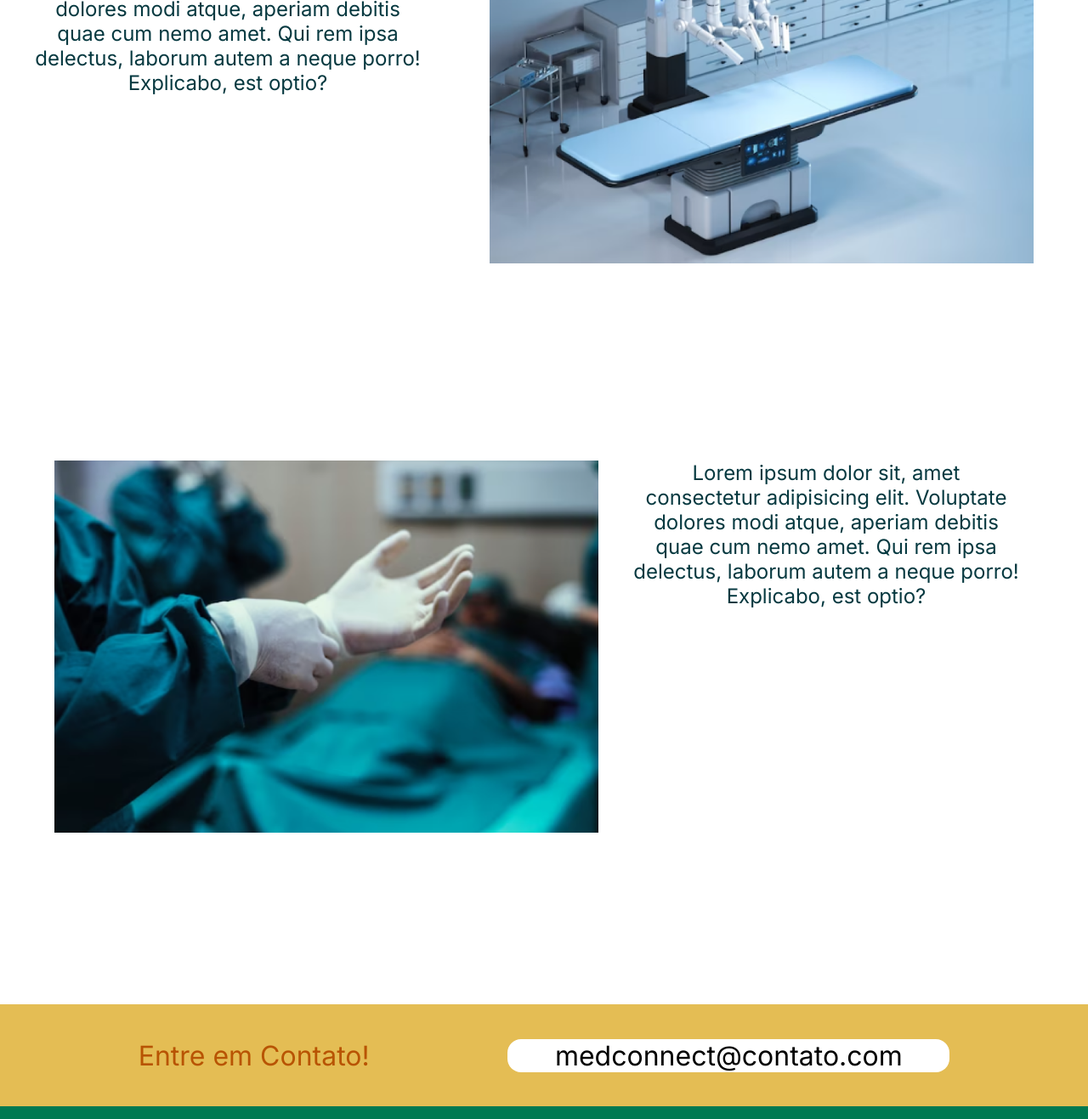
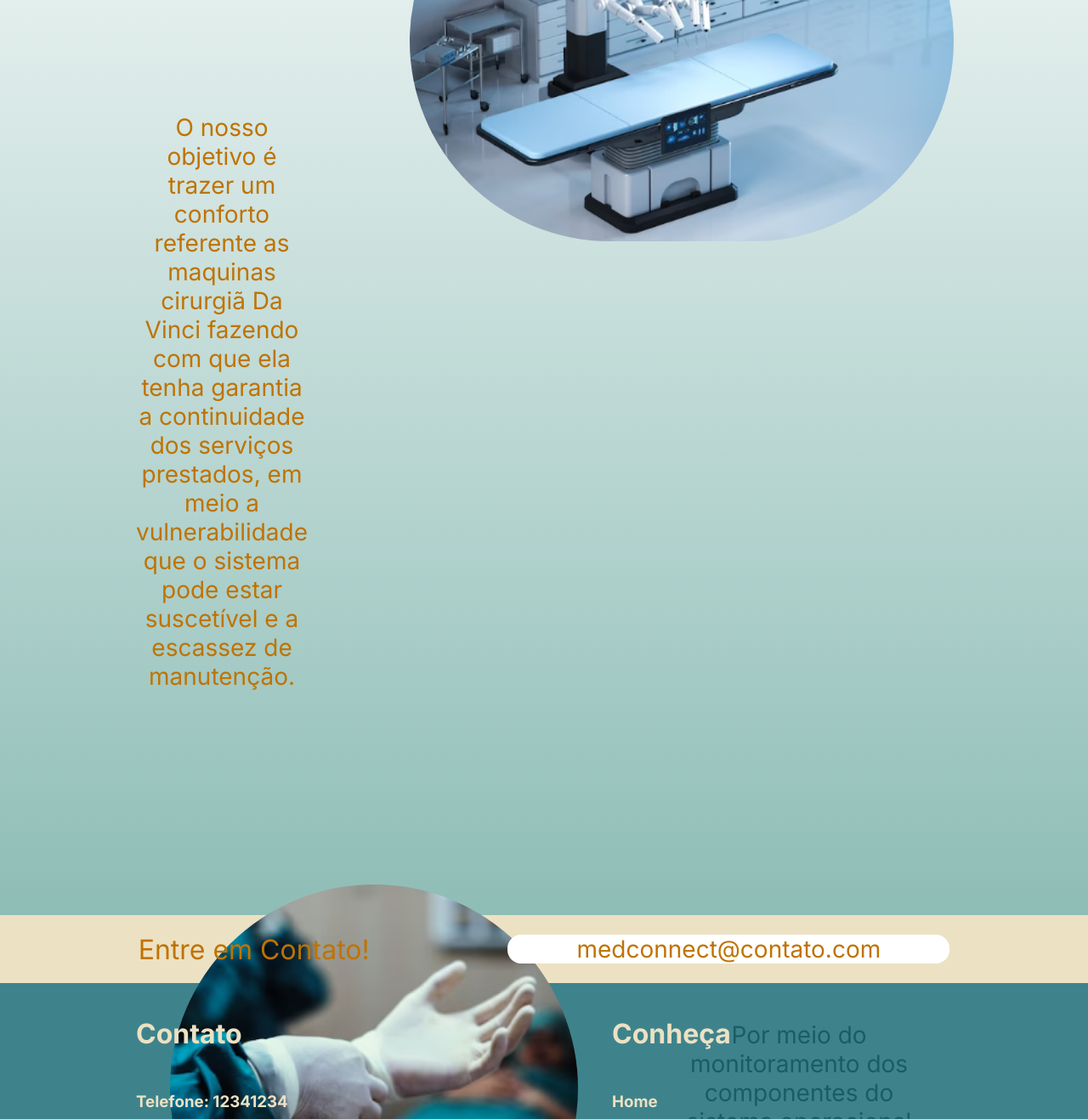
Before and after one commit to Grupo-3-sptech/site, a plain HTML site: page saibaMais.html in a window 1280 px wide. Shown: the part 469-1786 px from the top of the page at 85% size. Drawn offline with Linux system fonts and the light colour scheme.

Commit message:
atualização do SaibaMais e Rodapé e Menu

```diff
--- a/css/Menu.css
+++ b/css/Menu.css
@@ -1,28 +1,38 @@
-
-.navbar{
+.navbar {
     display: flex;
     flex-direction: row;
-    justify-content: space-evenly;
+    justify-content: space-between;
     align-items: center;
+
 }
 
-.logo img{
-    width: 50vh;
+.logo img {
+    width: 35vh;
     padding-left: 6vh;
-    margin-top: 2vh;
+    margin-top: 3vh;
 }
 
-.opcoes{
-    margin-left: 6vh;
-    font-size: 2.5vh;
+.opcoes {
+    margin-left: 10vh;
+    font-size: 2.3vh;
+    padding-right: 6vh;
+
 }
 
-.opcoes a{
+.opcoes a {
     color: #3E838C;
     text-decoration: none;
-    margin: 4vh;
+    margin: 1.5vh;
+
 }
 
-.opcoes .entrar{
-    color: orange;
+.opcoes a:hover {
+    color: #BF7300;
+    font-size: 3vh;
+
+
 }
+
+.opcoes .entrar {
+    color: #BF7300;
+}
--- a/css/rodape.css
+++ b/css/rodape.css
@@ -11,13 +11,13 @@ body {
 .rodape_todo {
     width: 100%;
     height: 60vh;
-    /* background-color: blue; */
+
 }
 
 .rodape_cima {
     width: 100%;
-    height: 15vh;
-    background-color: #e4bd54;
+    height: 10vh;
+    background-color: #ECE1C3;
     display: flex;
     justify-content: space-evenly;
     align-items: center;
@@ -27,7 +27,7 @@ body {
 .rodape_meio {
     width: 100%;
     height: 50vh;
-    background-color: rgb(0, 121, 81);
+    background-color: #3E838C;
     display: flex;
     justify-content: center;
     justify-content: space-evenly;
@@ -59,8 +59,8 @@ body {
 .rodape_baixo {
     width: 100%;
     height: 10vh;
-    background-color: rgb(12, 54, 12);
-    color: white;
+    background-color: #063940;
+    color: #ECE1C3;
     align-items: center;
     display: flex;
     justify-content: center;
@@ -76,7 +76,8 @@ body {
     background-color: white;
     border-radius: 2vh;
     text-align: center;
-    font-size: 4vh;
+    font-size: 3.5vh;
+    color: #BF7300;
 
 
     /* align-items: center; */
@@ -89,39 +90,43 @@ body {
 
 .Entre_em_contato{
     font-size: 4vh;
-    color: #b85403;
+    color: #BF7300;
 }
 
 .rodape_meio_texto_direito h1 {
  width: 50vh;
  height: 6vh;
  margin-top: 5vh;
+ color: #ECE1C3;
 }
 
 .rodape_meio_texto_direito h3 {
        width: 50vh;
        height: 4vh;
        font-weight: bold;
+       color: #ECE1C3;
 }
 
 .rodape_meio_texto_Esquerdo h1{
     width: 50vh;
     height: 6vh;
     margin-top: 5vh;
+    color: #ECE1C3;
 }
 
 .rodape_meio_texto_Esquerdo h3{
     width: 50vh;
     height: 0vh;
     font-weight: bold;
+
 }
 
 .rodape_meio_texto_Esquerdo h3 a {
     text-decoration: none;
-    color: white;
+    color: #ECE1C3;
 }
 
 .rodape_meio_texto_Esquerdo h3 a:hover {
-    color: rgb(12, 54, 12);
+    color: #063940;
     font-size: 3vh;
 }
--- a/css/saibaMais.css
+++ b/css/saibaMais.css
@@ -1,15 +1,10 @@
-body{
+body {
     margin: 0;
     padding: 0;
     background-size: cover;
-    font-family: inter;
+    font-family: 'Inter', sans-serif;
 }
 
-
-
-body {
-    margin: 0;
-}
 
 .container {
     display: flex;
@@ -22,11 +17,12 @@ body {
 
     width: 100%;
     height: 100%;
-    background-color:white;
+    background-color: white;
     display: flex;
 
 }
-.navBar{
+
+.navBar {
     width: 700px;
     display: flex;
     color: #3E838C;
@@ -47,6 +43,7 @@ justify-content: space-around;
     color: #3E838C;
 
 }
+
 .topicosl {
     text-decoration: none;
     color: #BF7300;
@@ -65,85 +62,101 @@ justify-content: space-around;
 
 .container .cardR h2 {
     font-size: 50px;
-    color:#3E838C;
+    color: #3E838C;
 
 
 }
+
 .cardR img {
     width: 600px;
     height: 400px;
 }
 
 @font-face {
-    font-family:inter ;
+    font-family: inter;
     src: url(/Fonte/Inter-VariableFont_slnt\,wght.ttf);
 }
 
 
-.fundo{
+.fundo {
 
-    background-size:cover;
+    background-size: cover;
     background-position: center;
     text-align: center;
     width: 100%;
-    height: 90vh;
+    height: 180vh;
+    background: rgb(142, 189, 182);
+    background: linear-gradient(0deg, rgba(142, 189, 182, 1) 0%, rgba(255, 255, 255, 1) 100%);
 }
-.SaibaMais{
-    color: #063940;
-    font-size: 13vh;
+
+.SaibaMais {
+    color: #BF7300;
+    font-size: 12vh;
     margin-bottom: 10vh;
-    margin-left: -10vh;
+    margin-left: 10vh;
 
 }
-.bloco1{
+
+.bloco1 {
     display: flex;
 }
 
-#fotoS1{
+#fotoS1 {
     object-fit: cover;
     width: 80vh;
     margin-top: 22vh;
-    margin-right: 8vh;
+    margin-right: 20vh;
+    border-radius: 50vh;
+
 }
-.text1{
-    margin-top: 10vh;
-    margin-right: 10vh;
-    margin-left: 5vh;
-    color: #063940;
-    font-size: 3vh;
+
+.text1 {
+    margin-top: 25vh;
+    margin-right: 15vh;
+    margin-left: 20vh;
+    color: #BF7300;
+    font-size: 3.5vh;
 }
-.espaco2{
+
+.espaco2 {
     margin-right: 20vh;
 }
 
 
-.fundo2{
-
-    background-size:cover;
+.fundo2 {
+    background-size: cover;
     background-position: center;
     text-align: center;
     width: 100%;
     height: 100vh;
 }
 
-.bloco1_2{
+.bloco1_2 {
     display: flex;
 }
 
-#fotoS1_2{
+#fotoS1_2 {
     object-fit: cover;
-    width: 80vh;
-        margin-top: 20vh;
-    margin-left: 8vh;
+    margin-top: 25vh;
+    margin-left: 25vh;
+    width: 60vh;
+    height: 60vh;
+    border-radius: 50%;
+
 }
-.espaco2_2{
+
+.espaco2_2 {
     margin-right: 20vh;
     padding-top: 100vh;
+
+
 }
-.text2{
-    margin-top: 20vh;
-    margin-right: 10vh;
-    margin-left: 5vh;
-    color: #063940;
-    font-size: 3vh;
+
+.text2 {
+    margin-top: 45vh;
+    margin-right: 25vh;
+    margin-left: 15vh;
+    color: #195E63;
+    font-size: 3.5vh;
+
 }
--- a/saibaMais.html
+++ b/saibaMais.html
@@ -33,32 +33,38 @@
         <div class="bloco1">
 
             <div div="espaco1">
+
                 <h1 class="SaibaMais">Saiba Mais</h1>
-                <p class="text1">Lorem ipsum dolor sit, amet consectetur adipisicing elit. Voluptate dolores modi atque,
-                    aperiam debitis quae cum nemo amet. Qui rem ipsa delectus, laborum autem a neque porro! Explicabo,
-                    est optio?</p>
+                <p class="text1">O nosso objetivo é trazer um conforto referente as maquinas
+                    cirurgiã Da Vinci fazendo com que ela tenha garantia a continuidade dos serviços
+                    prestados, em meio a vulnerabilidade que o sistema
+                    pode estar suscetível e a escassez de manutenção.
+                </p>
             </div>
             <div div="espaco2">
                 <img src="Img/saibamais1.png" id="fotoS1">
             </div>
         </div>
-    </div>
 
-    <div class="fundo2">
+
         <div class="bloco1_2">
             <div div="espaco2_2">
                 <img src="Img/saibamais2.png" id="fotoS1_2">
             </div>
             <div div="espaco1_2">
 
-                <p class="text2">Lorem ipsum dolor sit, amet consectetur adipisicing elit. Voluptate dolores modi atque,
-                    aperiam debitis quae cum nemo amet. Qui rem ipsa delectus, laborum autem a neque porro! Explicabo,
-                    est optio?</p>
+                <p class="text2">Por meio do monitoramento dos
+                    componentes do sistema operacional Da Vinci Xi pretendemos implantar
+                    estratégias de análise e obter dados valioso para contribuir com a eficiência da
+                    máquina. A partir destes dados se torna possível antecipar potenciais problemas e tomar
+                    medidas protetivas para evitar interrupções no sistema, e assim prestar apoio a
+                    evolução do setor de saúde.</p>
+                </div>
+
             </div>
 
         </div>
 
-    </div>
 
     <div class="rodape_todo">
         <div class="rodape_cima">
```
Also changed, not shown: Saiba Mais _ MediConnect.html (deleted, +0 -58 lines), entrar.html (+1 -1 lines). Lines whose indentation alone changed are shown as unchanged.
